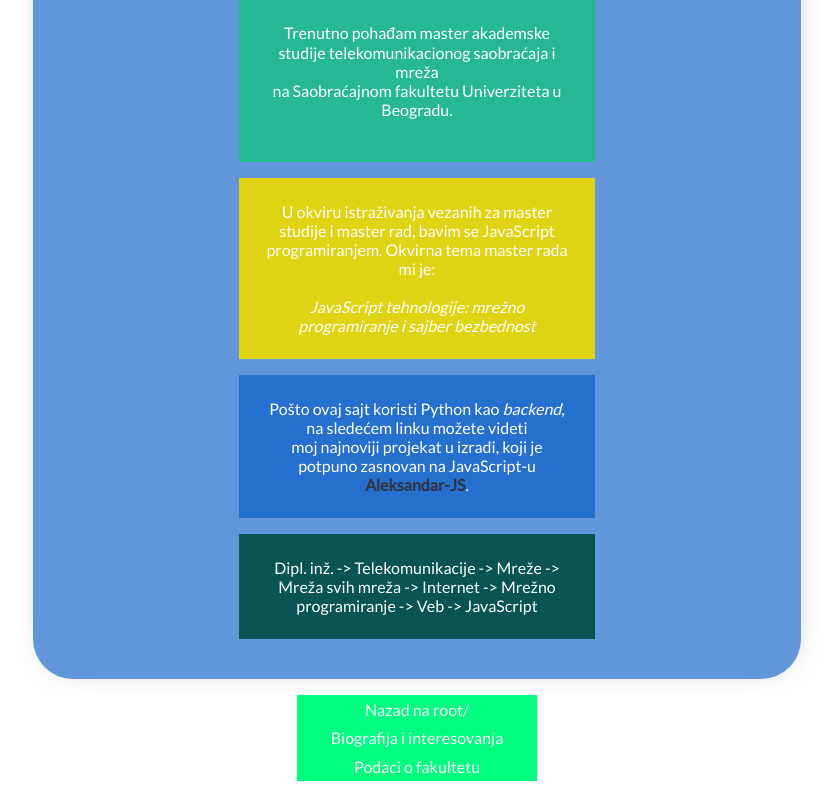
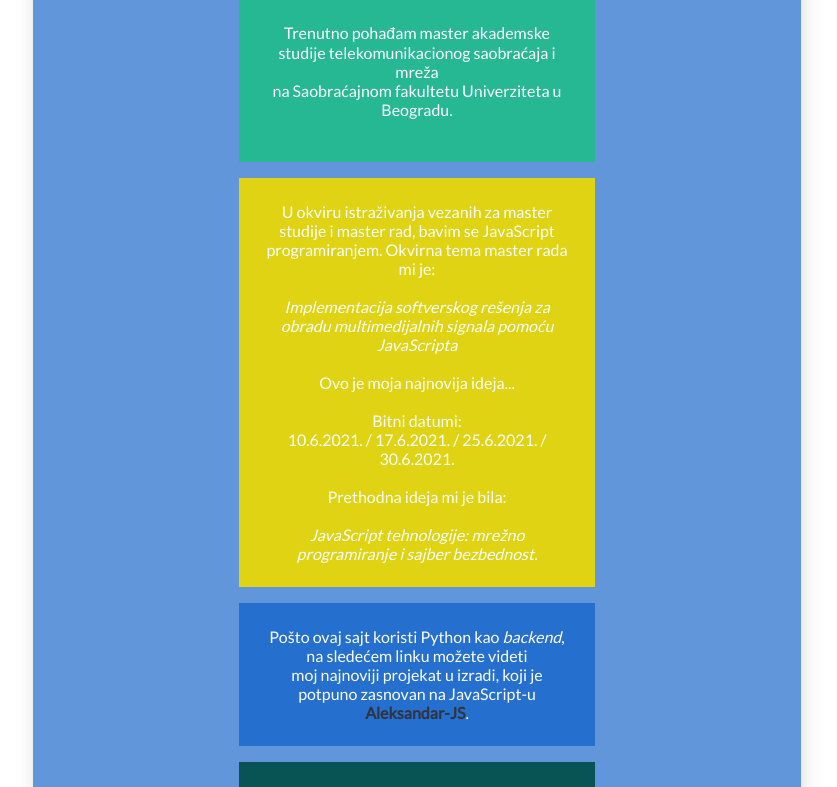
Before and after one commit to CoaPro/root, a Django app: page /root/opis in a window 1280 px wide. Shown: the part 839-1626 px from the top of the page, without its empty margins (223-1060 px from the left). Run offline with Django 3.2, Linux system fonts and the light colour scheme.

Commit message:
a11 1.7.2021.

```diff
--- a/aleksandarlukovic/templates/root/opis.html
+++ b/aleksandarlukovic/templates/root/opis.html
@@ -105,8 +105,17 @@
             <br/>
             <br/>
 
-            <i> JavaScript tehnologije: mrežno programiranje  i  sajber bezbednost </i>
+            <i> Implementacija softverskog rešenja za obradu multimedijalnih signala pomoću JavaScripta </i>
             <br/>
+            <br>
+            <p>Ovo je moja najnovija ideja... </p>
+            <br>
+            <p>Bitni datumi: </p>
+            <p>10.6.2021. / 17.6.2021. / 25.6.2021. / 30.6.2021. </p>
+            <br>
+            <p>Prethodna ideja mi je bila: </p>
+            <br>
+            <p><i>JavaScript tehnologije: mrežno programiranje i sajber bezbednost.</i></p>
 
 
         </div>
```
